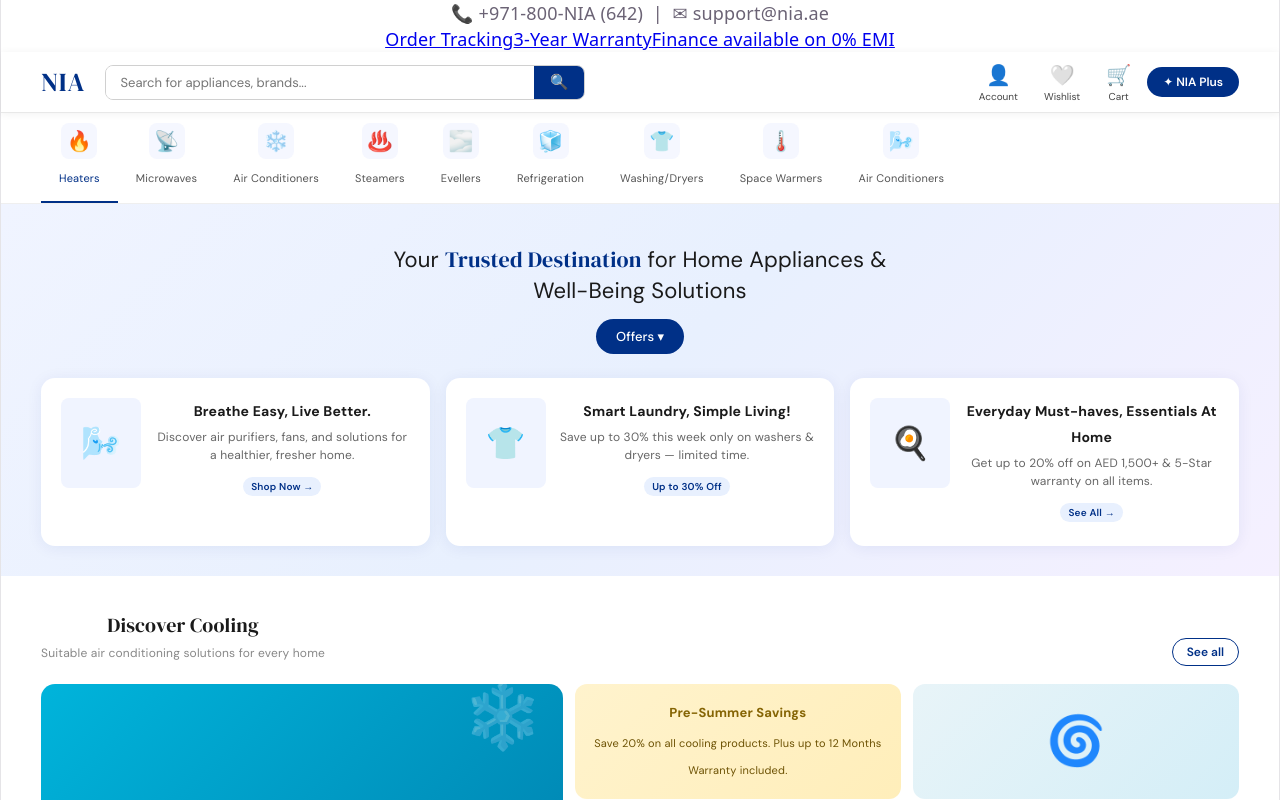
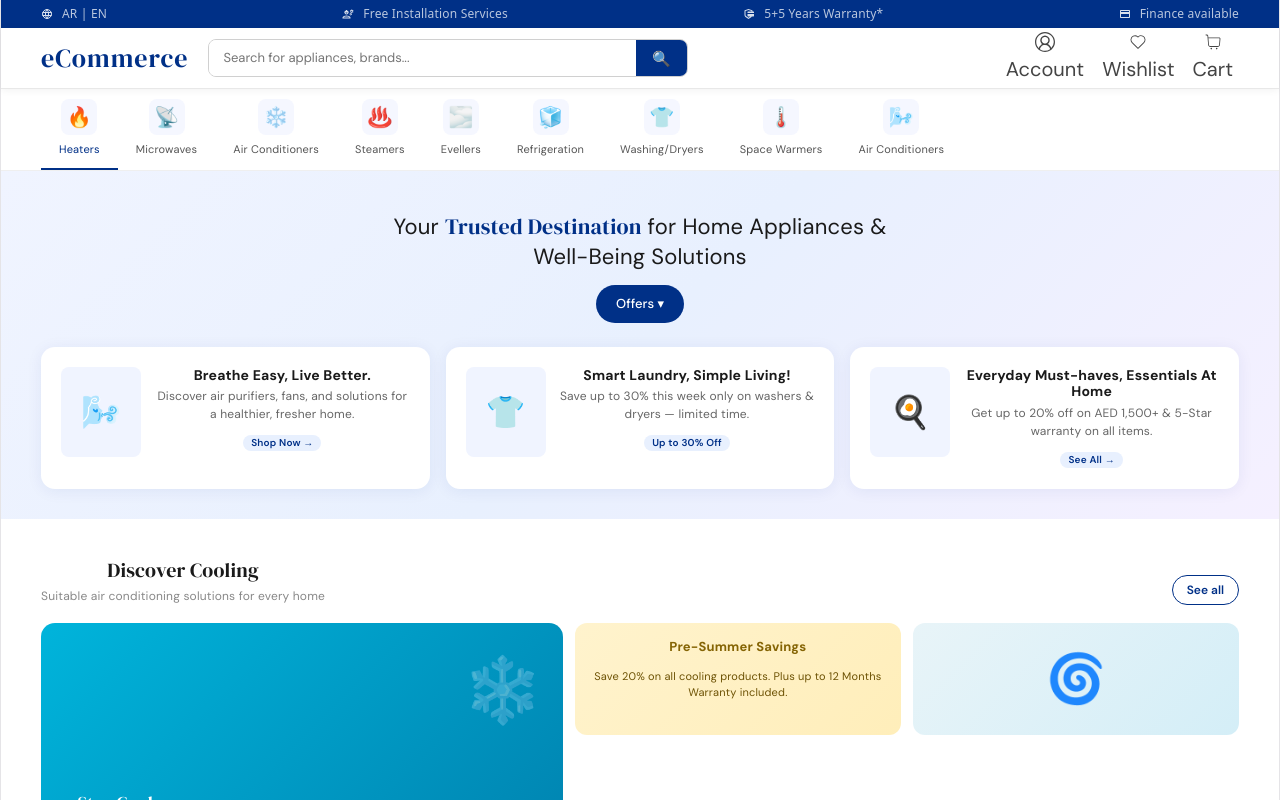
Before and after one commit to SubrataCitytech/react_demo, a React (Vite) app: page / in a window 1280 px wide. Shown: the top 800 px of the page. Built offline with nearby package versions, Linux system fonts and the light colour scheme.

Commit message:
Learning React

```diff
--- a/package.json
+++ b/package.json
@@ -10,8 +10,11 @@
     "preview": "vite preview"
   },
   "dependencies": {
+    "bootstrap": "^5.3.8",
     "react": "^19.2.4",
-    "react-dom": "^19.2.4"
+    "react-bootstrap": "^2.10.10",
+    "react-dom": "^19.2.4",
+    "react-icons": "^5.6.0"
   },
   "devDependencies": {
     "@babel/core": "^7.29.0",
--- a/src/App.tsx
+++ b/src/App.tsx
@@ -1,4 +1,5 @@
 import { useState } from 'react'
+import 'bootstrap/dist/css/bootstrap.min.css';
 import './App.css'
 import NiaHomepage from './components/Header/NiaHomepage'
 import Header from './components/Header/Header'
--- /dev/null
+++ b/src/components/Button/LinkIconButton.tsx
@@ -0,0 +1,31 @@
+import React from 'react'
+
+type LinkIconButtonProps = {
+    href?: string;
+    Icon?: React.ElementType;
+    children?: React.ReactNode;
+    className?: string;
+};
+
+const LinkIconButton: React.FC<LinkIconButtonProps> = ({
+    href = "#",
+    Icon,
+    children,
+    className = "",
+    ...props
+}) => {
+    return (
+        <a
+            href={href}
+            target="_blank"
+            rel="noopener noreferrer"
+            className={`d-flex align-items-center gap-2  ${className}`
+            }
+            {...props}
+        >
+            {Icon && <Icon style={{ fontSize: "12px" }} />}
+            {children && <span style={{ fontSize: "12px" }} >{children}</span>}
+        </a >
+    );
+};
+export default LinkIconButton
--- /dev/null
+++ b/src/components/Button/NavActionButton.tsx
@@ -0,0 +1,28 @@
+import React from 'react'
+
+
+type NavActionButtonProps = {
+    href?: string;
+    Icon?: React.ElementType;
+    children?: React.ReactNode;
+    className?: string;
+};
+const NavActionButton: React.FC<NavActionButtonProps> = ({
+    href = "#",
+    Icon,
+    children,
+    className = "",
+    ...props
+}) => {
+    return (
+        <button
+            className={'nav-action-btn ${className}'}
+            {...props}
+        >
+            {Icon && <Icon style={{ fontSize: "20px" }} />}
+            {children && <span style={{ fontSize: "20px" }} >{children}</span>}
+        </button >
+    )
+}
+
+export default NavActionButton;
--- a/src/components/Header/Header.css
+++ b/src/components/Header/Header.css
@@ -0,0 +1,109 @@
+/* ---- NAVBAR ---- */
+.navbar {
+    background: #fff;
+    border-bottom: 1px solid #e8e8e8;
+    padding: 0 40px;
+    position: sticky;
+    top: 0;
+    z-index: 100;
+    box-shadow: 0 1px 8px rgba(0, 0, 0, 0.06);
+}
+
+.navbar-inner {
+    display: flex;
+    align-items: center;
+    gap: 20px;
+    height: 60px;
+    width: 100%;
+}
+
+.nav-logo {
+    font-family: 'DM Serif Display', serif;
+    font-size: 26px;
+    color: #003087;
+    font-weight: 400;
+    letter-spacing: 1px;
+    flex-shrink: 0;
+}
+
+.nav-search {
+    flex: 1;
+    max-width: 480px;
+    display: flex;
+    border: 1.5px solid #d0d0d0;
+    border-radius: 8px;
+    overflow: hidden;
+    transition: border-color 0.2s;
+}
+
+.nav-search:focus-within {
+    border-color: #003087;
+}
+
+.nav-search input {
+    flex: 1;
+    padding: 8px 14px;
+    border: none;
+    outline: none;
+    font-size: 13px;
+    font-family: 'DM Sans', sans-serif;
+}
+
+.nav-search button {
+    background: #003087;
+    color: #fff;
+    border: none;
+    padding: 0 16px;
+    cursor: pointer;
+    font-size: 15px;
+}
+
+.nav-actions {
+    display: flex;
+    align-items: center;
+    gap: 6px;
+    margin-left: auto;
+}
+
+.nav-action-btn {
+    display: flex;
+    flex-direction: column;
+    align-items: center;
+    gap: 2px;
+    padding: 4px 6px;
+    border: none;
+    background: transparent;
+    cursor: pointer;
+    font-size: 10px;
+    color: #444;
+    border-radius: 6px;
+    transition: background 0.15s;
+    font-family: 'DM Sans', sans-serif;
+}
+
+.nav-action-btn:hover {
+    background: #f0f4ff;
+    color: #003087;
+}
+
+.nav-action-btn svg {
+    width: 20px;
+    height: 20px;
+}
+
+.nav-plus-btn {
+    background: #003087;
+    color: #fff;
+    border: none;
+    padding: 7px 16px;
+    border-radius: 20px;
+    font-size: 12px;
+    font-weight: 600;
+    cursor: pointer;
+    font-family: 'DM Sans', sans-serif;
+    transition: background 0.2s;
+}
+
+.nav-plus-btn:hover {
+    background: #002060;
+}
--- a/src/components/Header/Header.tsx
+++ b/src/components/Header/Header.tsx
@@ -1,10 +1,69 @@
-import React from 'react'
+import { useState } from 'react';
 import Topbar from '../Topbar/Topbar'
+import './Header.css'
+import { VscAccount } from 'react-icons/vsc';
+import { CiHeart, CiShoppingCart } from 'react-icons/ci';
+import NavActionButton from '../Button/NavActionButton';
+
+const navActionBtn = [{
+    href: "#",
+    Icon: VscAccount,
+    label: "Account",
+},
+{
+    href: "#",
+    Icon: CiHeart,
+    label: "Wishlist",
+},
+{
+    href: "#",
+    Icon: CiShoppingCart,
+    label: "Cart",
+}]
 
 export default function Header() {
+    const [searchVal, setSearchVal] = useState("");
     return (
         <>
             <Topbar />
+            <nav className="navbar">
+                <div className="navbar-inner">
+                    <div className="nav-logo">eCommerce</div>
+                    <div className="nav-search">
+                        <input
+                            value={searchVal}
+                            onChange={e => {
+                                setSearchVal(e.target.value)
+                                console.log(e.target.value);
+                            }}
+                            placeholder="Search for appliances, brands..."
+                        />
+                        <button>🔍</button>
+                    </div>
+                    <div className="nav-actions">
+                        {
+                            navActionBtn.map((item, index) => (
+                                <NavActionButton key={index} href={item.href} Icon={item.Icon} >
+
+                                    {item.label}
+                                </NavActionButton>
+                            ))
+                        }
+                        {/* <button className="nav-action-btn">
+                            <span style={{ fontSize: 20 }}>👤</span>
+                            <span>Account</span>
+                        </button>
+                        <button className="nav-action-btn">
+                            <span style={{ fontSize: 20 }}>🤍</span>
+                            <span>Wishlist</span>
+                        </button>
+                        <button className="nav-action-btn">
+                            <span style={{ fontSize: 20 }}>🛒</span>
+                            <span>Cart</span>
+                        </button> */}
+                    </div>
+                </div>
+            </nav>
         </>
     )
 }
--- a/src/components/Header/NiaHomepage.tsx
+++ b/src/components/Header/NiaHomepage.tsx
@@ -27,92 +27,92 @@ const styles = `
   // .topbar-links a { color: #fff; text-decoration: none; opacity: 0.85; }
   // .topbar-links a:hover { opacity: 1; }
 
-  /* ---- NAVBAR ---- */
-  .navbar {
-    background: #fff;
-    border-bottom: 1px solid #e8e8e8;
-    padding: 0 40px;
-    position: sticky;
-    top: 0;
-    z-index: 100;
-    box-shadow: 0 1px 8px rgba(0,0,0,0.06);
-  }
-  .navbar-inner {
-    display: flex;
-    align-items: center;
-    gap: 20px;
-    height: 60px;
-  }
-  .nav-logo {
-    font-family: 'DM Serif Display', serif;
-    font-size: 26px;
-    color: #003087;
-    font-weight: 400;
-    letter-spacing: 1px;
-    flex-shrink: 0;
-  }
-  .nav-search {
-    flex: 1;
-    max-width: 480px;
-    display: flex;
-    border: 1.5px solid #d0d0d0;
-    border-radius: 8px;
-    overflow: hidden;
-    transition: border-color 0.2s;
-  }
-  .nav-search:focus-within { border-color: #003087; }
-  .nav-search input {
-    flex: 1;
-    padding: 8px 14px;
-    border: none;
-    outline: none;
-    font-size: 13px;
-    font-family: 'DM Sans', sans-serif;
-  }
-  .nav-search button {
-    background: #003087;
-    color: #fff;
-    border: none;
-    padding: 0 16px;
-    cursor: pointer;
-    font-size: 15px;
-  }
-  .nav-actions {
-    display: flex;
-    align-items: center;
-    gap: 6px;
-    margin-left: auto;
-  }
-  .nav-action-btn {
-    display: flex;
-    flex-direction: column;
-    align-items: center;
-    gap: 2px;
-    padding: 6px 10px;
-    border: none;
-    background: transparent;
-    cursor: pointer;
-    font-size: 10px;
-    color: #444;
-    border-radius: 6px;
-    transition: background 0.15s;
-    font-family: 'DM Sans', sans-serif;
-  }
-  .nav-action-btn:hover { background: #f0f4ff; color: #003087; }
-  .nav-action-btn svg { width: 20px; height: 20px; }
-  .nav-plus-btn {
-    background: #003087;
-    color: #fff;
-    border: none;
-    padding: 7px 16px;
-    border-radius: 20px;
-    font-size: 12px;
-    font-weight: 600;
-    cursor: pointer;
-    font-family: 'DM Sans', sans-serif;
-    transition: background 0.2s;
-  }
-  .nav-plus-btn:hover { background: #002060; }
+  // /* ---- NAVBAR ---- */
+  // .navbar {
+  //   background: #fff;
+  //   border-bottom: 1px solid #e8e8e8;
+  //   padding: 0 40px;
+  //   position: sticky;
+  //   top: 0;
+  //   z-index: 100;
+  //   box-shadow: 0 1px 8px rgba(0,0,0,0.06);
+  // }
+  // .navbar-inner {
+  //   display: flex;
+  //   align-items: center;
+  //   gap: 20px;
+  //   height: 60px;
+  // }
+  // .nav-logo {
+  //   font-family: 'DM Serif Display', serif;
+  //   font-size: 26px;
+  //   color: #003087;
+  //   font-weight: 400;
+  //   letter-spacing: 1px;
+  //   flex-shrink: 0;
+  // }
+  // .nav-search {
+  //   flex: 1;
+  //   max-width: 480px;
+  //   display: flex;
+  //   border: 1.5px solid #d0d0d0;
+  //   border-radius: 8px;
+  //   overflow: hidden;
+  //   transition: border-color 0.2s;
+  // }
+  // .nav-search:focus-within { border-color: #003087; }
+  // .nav-search input {
+  //   flex: 1;
+  //   padding: 8px 14px;
+  //   border: none;
+  //   outline: none;
+  //   font-size: 13px;
+  //   font-family: 'DM Sans', sans-serif;
+  // }
+  // .nav-search button {
+  //   background: #003087;
+  //   color: #fff;
+  //   border: none;
+  //   padding: 0 16px;
+  //   cursor: pointer;
+  //   font-size: 15px;
+  // }
+  // .nav-actions {
+  //   display: flex;
+  //   align-items: center;
+  //   gap: 6px;
+  //   margin-left: auto;
+  // }
+  // .nav-action-btn {
+  //   display: flex;
+  //   flex-direction: column;
+  //   align-items: center;
+  //   gap: 2px;
+  //   padding: 6px 10px;
+  //   border: none;
+  //   background: transparent;
+  //   cursor: pointer;
+  //   font-size: 10px;
+  //   color: #444;
+  //   border-radius: 6px;
+  //   transition: background 0.15s;
+  //   font-family: 'DM Sans', sans-serif;
+  // }
+  // .nav-action-btn:hover { background: #f0f4ff; color: #003087; }
+  // .nav-action-btn svg { width: 20px; height: 20px; }
+  // .nav-plus-btn {
+  //   background: #003087;
+  //   color: #fff;
+  //   border: none;
+  //   padding: 7px 16px;
+  //   border-radius: 20px;
+  //   font-size: 12px;
+  //   font-weight: 600;
+  //   cursor: pointer;
+  //   font-family: 'DM Sans', sans-serif;
+  //   transition: background 0.2s;
+  // }
+  // .nav-plus-btn:hover { background: #002060; }
 
   /* ---- CATEGORY NAV ---- */
   .cat-nav {
@@ -886,7 +886,7 @@ export default function NiaHomepage() {
       </div> */}
 
       {/* NAVBAR */}
-      <nav className="navbar">
+      {/* <nav className="navbar">
         <div className="navbar-inner">
           <div className="nav-logo">NIA</div>
           <div className="nav-search">
@@ -913,7 +913,7 @@ export default function NiaHomepage() {
             <button className="nav-plus-btn">✦ NIA Plus</button>
           </div>
         </div>
-      </nav>
+      </nav> */}
 
       {/* CATEGORY NAV */}
       <div className="cat-nav">
--- a/src/components/Topbar/Topbar.css
+++ b/src/components/Topbar/Topbar.css
@@ -14,8 +14,7 @@
 }
 
 .topbar-links {
-    display: flex;
-    gap: 20px;
+    width: 100%;
 }
 
 .topbar-links a {
--- a/src/components/Topbar/Topbar.tsx
+++ b/src/components/Topbar/Topbar.tsx
@@ -1,14 +1,45 @@
-import React from 'react'
+import LinkIconButton from '../Button/LinkIconButton'
+import './Topbar.css'
+import { TbWorld } from 'react-icons/tb'
+import { RiSecurePaymentFill } from 'react-icons/ri'
+import { MdOutlineEngineering, MdOutlinePayment } from 'react-icons/md'
 
-export default function Topbar() {
+const topLinkButtonData = [
+    {
+        href: "#",
+        Icon: TbWorld,
+        label: "AR | EN",
+    },
+    {
+        href: "#",
+        Icon: MdOutlineEngineering,
+        label: "Free Installation Services",
+    },
+    {
+        href: "#",
+        Icon: RiSecurePaymentFill,
+        label: "5+5 Years Warranty*",
+    },
+    {
+        href: "#",
+        Icon: MdOutlinePayment,
+        label: "Finance available",
+    },
+];
+
+const Topbar = () => {
     return (
-        <div className="topbar">
-            <span>📞 +971-800-NIA (642) &nbsp;|&nbsp; ✉ support@nia.ae</span>
-            <div className="topbar-links">
-                <a href="#">Order Tracking</a>
-                <a href="#">3-Year Warranty</a>
-                <a href="#">Finance available on 0% EMI</a>
+        <div className="topbar" >
+            <div className="topbar-links d-flex justify-content-between">
+                {
+                    topLinkButtonData.map((item, index) => (
+                        <LinkIconButton key={index} href={item.href} Icon={item.Icon}>
+                            {item.label}
+                        </LinkIconButton>
+                    ))
+                }
             </div>
-        </div>
+        </div >
     )
 }
+export default Topbar;
```
Also changed, not shown: 1 other file (tests, documents, lock files or other folders).
